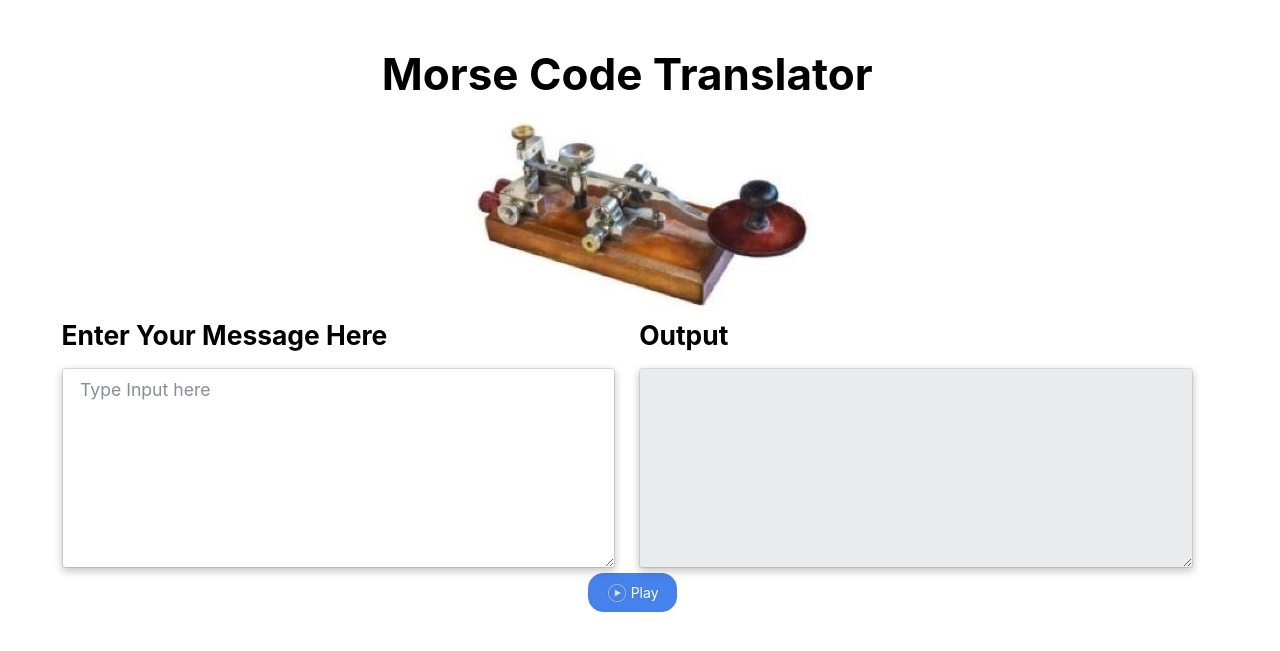
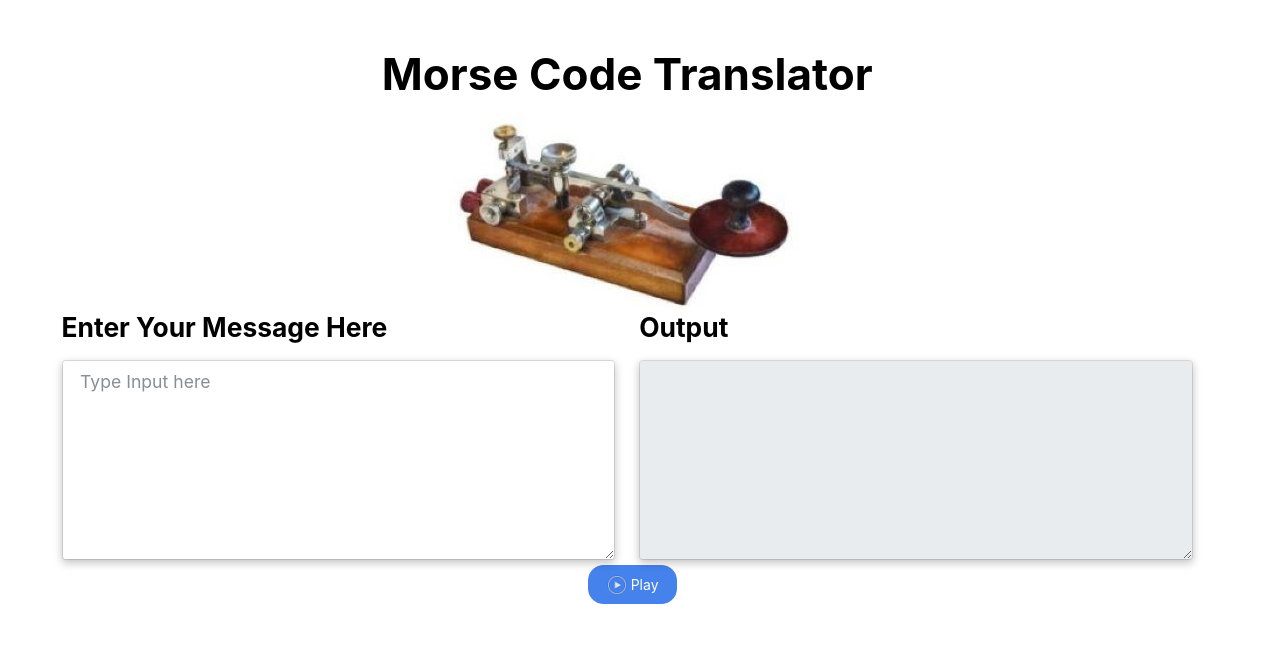
Before and after one commit to atpa1/Mores-Code-Translator, a Flask app: page / in a window 1280 px wide. Shown: the top 651 px of the page. Run offline with Flask 2, Linux system fonts and the light colour scheme.

Commit message:
changing page size

```diff
--- a/templates/index.html
+++ b/templates/index.html
@@ -34,7 +34,7 @@
 <body>
     <form action="{{ url_for('main') }}" method="POST">
         {% if not error: %}
-  <div class="container-fluid" style="width: 524px; height: 200px;" >
+  <div class="container-fluid" style="width: 35rem; height: 12rem;" >
         <p class="container">
             <h1 class="text-center mt-5">Morse Code Translator</h1>
             <img src="static/assets/imgs/telegraph.jpg" alt="mores code" style="vertical-align:middle;margin:-10px 90px" >
```
